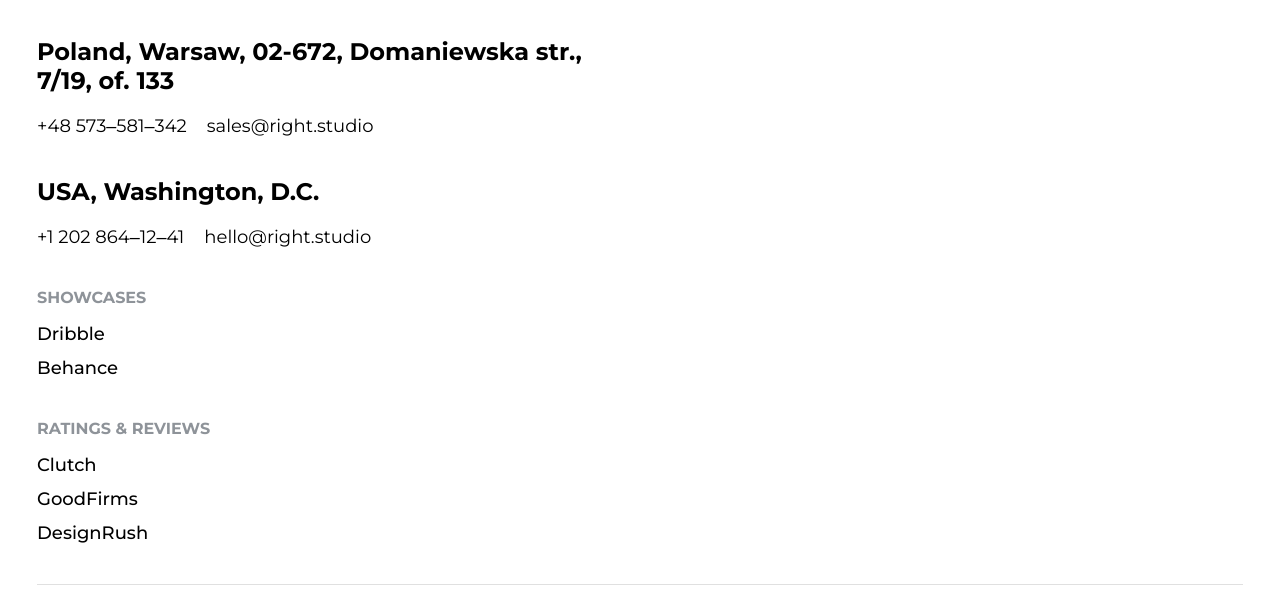
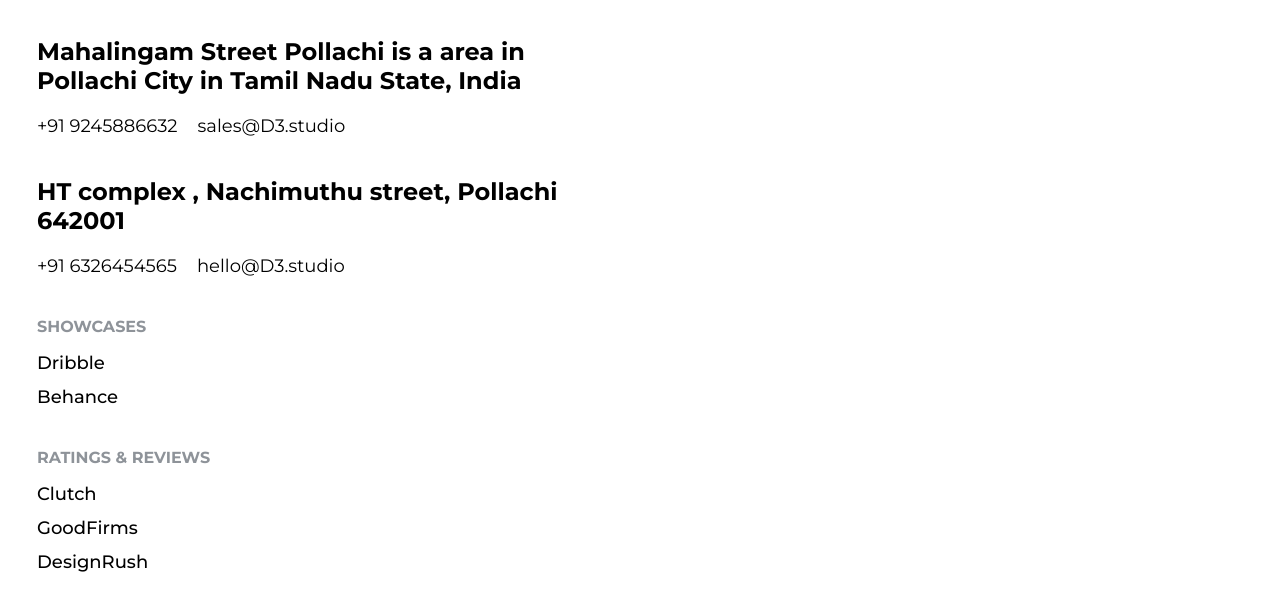
Before and after one commit to d3labscoimbatore/right-studio-html, a plain HTML site: page contact/contact.html in a window 1280 px wide. Shown: the part 201-800 px from the top of the page. Drawn offline with nearby package versions, Linux system fonts and the light colour scheme.

Commit message:
contact details updated

```diff
--- a/contact/contact.html
+++ b/contact/contact.html
@@ -91,24 +91,24 @@
               <div class="listItem">
                 <div class="location">
                   <h1>
-                    Poland, Warsaw, 02-672, Domaniewska str., 7/19, of. 133
+                    Mahalingam Street Pollachi is a area in Pollachi City in Tamil Nadu State, India
                   </h1>
                 </div>
                 <div>
                   <ul class="contactLinks">
-                    <li><a href="">+48 573‒581‒342</a></li>
-                    <li><a href="">sales@right.studio</a></li>
+                    <li><a href="">+91 9245886632</a></li>
+                    <li><a href="">sales@D3.studio</a></li>
                   </ul>
                 </div>
               </div>
               <div class="listItem">
                 <div class="location">
-                  <h1>USA, Washington, D.C.</h1>
+                  <h1>HT complex , Nachimuthu street, Pollachi 642001</h1>
                 </div>
                 <div>
                   <ul class="contactLinks">
-                    <li><a href="">+1 202 864‒12‒41</a></li>
-                    <li><a href="">hello@right.studio</a></li>
+                    <li><a href="">+91 6326454565</a></li>
+                    <li><a href="">hello@D3.studio</a></li>
                   </ul>
                 </div>
               </div>
```
